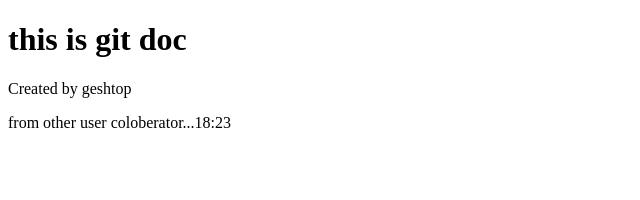
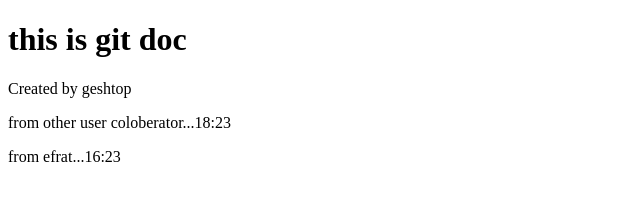
Before and after one commit to Efrat2024/test2, a plain HTML site: page index.html in a window 1280 px wide. Shown: the whole page, without its empty margins (0-640 px from the left). Drawn offline with Linux system fonts and the light colour scheme.

Commit message:
add 12.05.2024 p

```diff
--- a/index.html
+++ b/index.html
@@ -9,5 +9,7 @@
     <h1>this is git doc</h1>
     <p> Created by geshtop</p>
     <p> from other user coloberator...18:23</p>
+
+    <p> from efrat...16:23</p>
 </body>
 </html>
```
